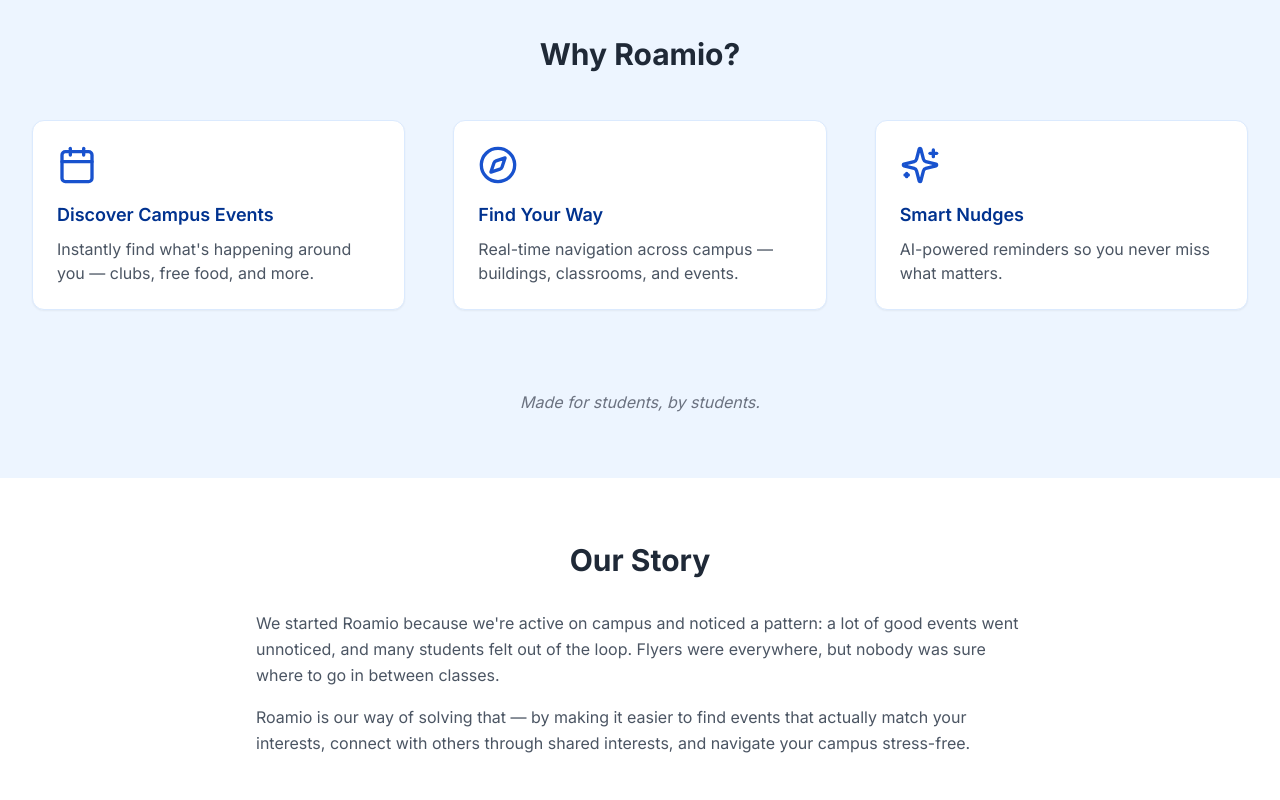
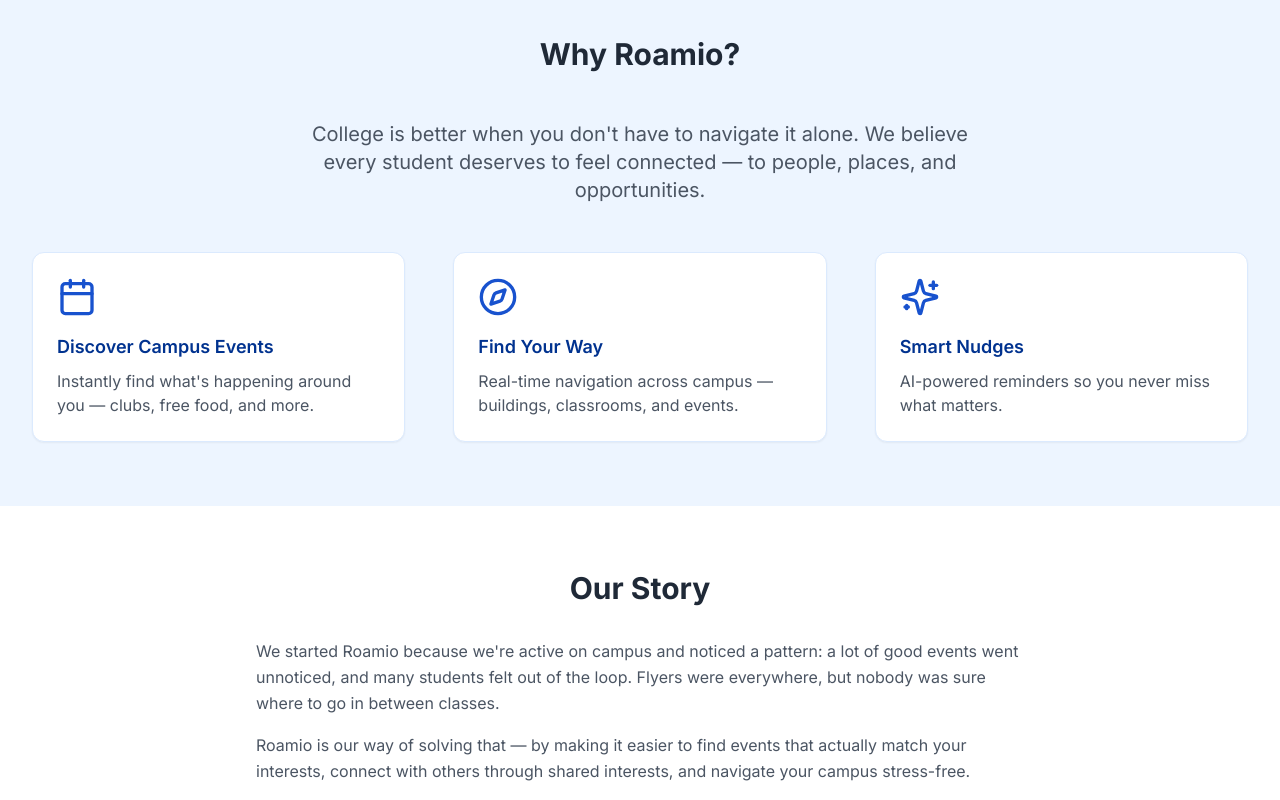
Before and after one commit to aryashahprog/roamio-waitlist-launch, a React (Vite) app: page / in a window 1280 px wide. Shown: the part 600-1400 px from the top of the page. Built offline with nearby package versions, Linux system fonts and the light colour scheme.

Commit message:
Move tagline and add new text
Move the tagline to after the "Our Story" section and add a new text block below the "Why Roamio?" section.

```diff
--- a/src/pages/Index.tsx
+++ b/src/pages/Index.tsx
@@ -35,6 +35,10 @@ const Index: React.FC = () => {
         <div className="max-container space-y-12">
           <h2 className="text-3xl font-bold text-center text-gray-800">Why Roamio?</h2>
 
+          <p className="text-xl text-center text-gray-600 max-w-2xl mx-auto">
+            College is better when you don't have to navigate it alone. We believe every student deserves to feel connected — to people, places, and opportunities.
+          </p>
+
           <div className="grid grid-cols-1 md:grid-cols-3 gap-8 md:gap-12">
             <FeatureCard
               icon="calendar"
@@ -52,11 +56,6 @@ const Index: React.FC = () => {
               description="AI-powered reminders so you never miss what matters."
             />
           </div>
-
-          {/* Tagline */}
-          <div className="text-center pt-8 animate-fade-in" style={{ animationDelay: "0.5s" }}>
-            <p className="text-gray-500 italic">Made for students, by students.</p>
-          </div>
         </div>
       </section>
 
@@ -72,6 +71,11 @@ const Index: React.FC = () => {
               <p className="leading-relaxed">
                 Roamio is our way of solving that — by making it easier to find events that actually match your interests, connect with others through shared interests, and navigate your campus stress-free.
               </p>
+            </div>
+
+            {/* Tagline - Moved from Features section */}
+            <div className="text-center pt-8 animate-fade-in" style={{ animationDelay: "0.5s" }}>
+              <p className="text-gray-500 italic">Made for students, by students.</p>
             </div>
           </div>
         </div>
```
